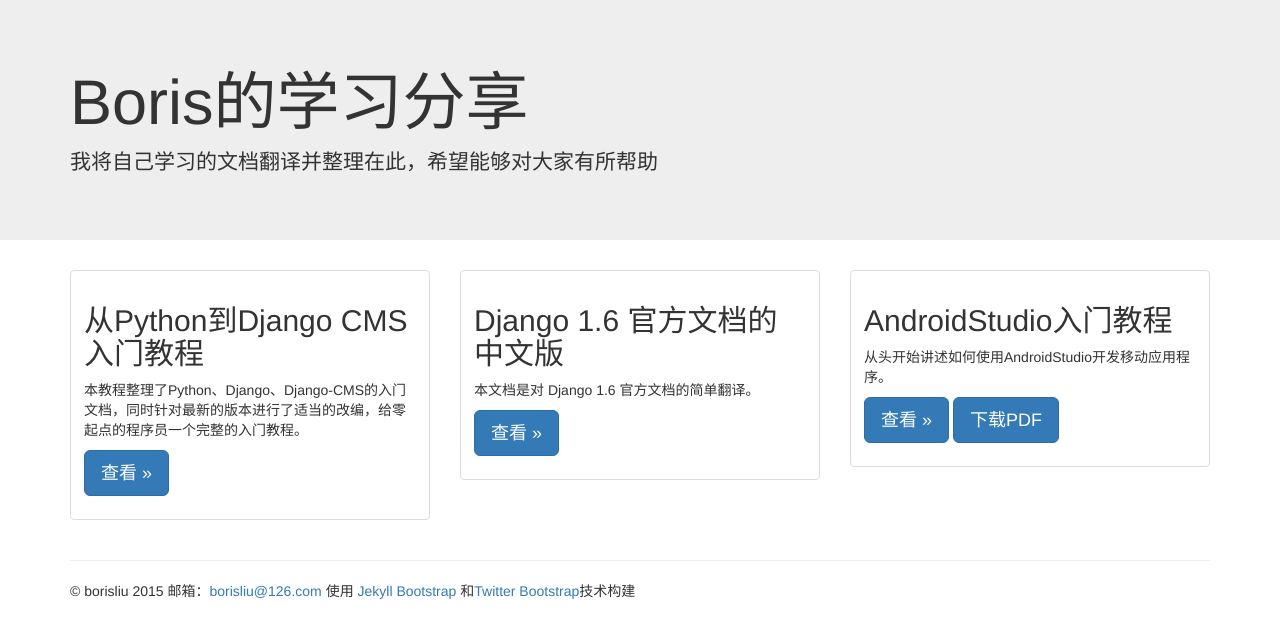
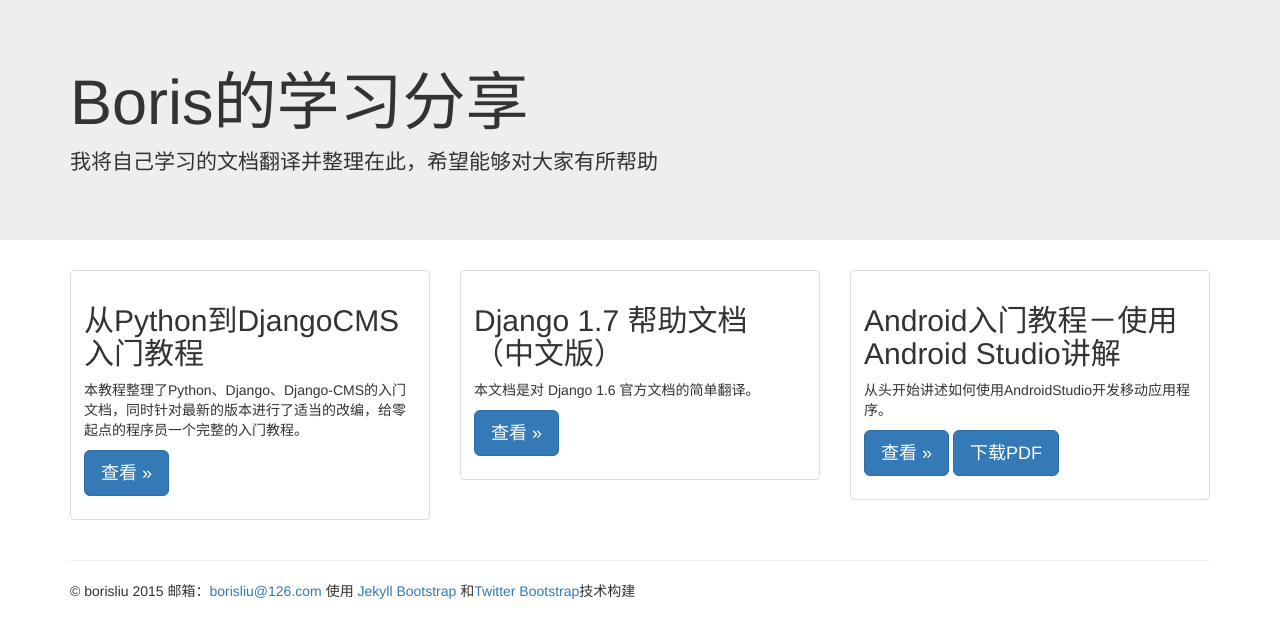
Before and after one commit to borisliu/borisliu.github.io, a Jekyll site: the page index.html, which Jekyll copies as it is, in a window 1280 px wide. Shown: the top 638 px of the page. Built offline with Jekyll 4.4.1, drawn with Linux system fonts in a browser that asks for light colours; nearby versions of some CDN libraries.

Commit message:
20150315

```diff
--- a/index.html
+++ b/index.html
@@ -35,7 +35,7 @@
         <div class="col-xs-6 col-md-4">
           <div class="thumbnail">
             <div class="caption">
-              <h2>从Python到Django CMS入门教程</h2>
+              <h2>从Python到DjangoCMS入门教程</h2>
             <p>本教程整理了Python、Django、Django-CMS的入门文档，同时针对最新的版本进行了适当的改编，给零起点的程序员一个完整的入门教程。</p>
               <p><a class="btn btn-lg btn-primary" href="http://borisliu.viewdocs.io/from-python-to-django-cms/" role="button">查看 &raquo;</a></p>
             </div>
@@ -44,7 +44,7 @@
         <div class="col-xs-6 col-md-4">
           <div class="thumbnail">
             <div class="caption">
-              <h2>Django 1.6 官方文档的中文版</h2>
+              <h2>Django 1.7 帮助文档（中文版）</h2>
             <p>本文档是对 Django 1.6 官方文档的简单翻译。</p>
               <p><a class="btn btn-lg btn-primary" href="https://django-chinese-docs.readthedocs.org/en/latest/" role="button">查看 &raquo;</a></p>
             </div>
@@ -53,7 +53,7 @@
         <div class="col-xs-6 col-md-4">
           <div class="thumbnail">
             <div class="caption">
-              <h2>AndroidStudio入门教程</h2>
+              <h2>Android入门教程－使用Android Studio讲解</h2>
             <p>从头开始讲述如何使用AndroidStudio开发移动应用程序。</p>
             <a class="btn btn-lg btn-primary" href="http://borisliu.gitbooks.io/android-tutorial/content/" role="button">查看 &raquo;</a> <a class="btn btn-lg btn-primary" href="https://www.gitbook.com/download/pdf/book/borisliu/android-tutorial">下载PDF</a></p>
             </div>
```
